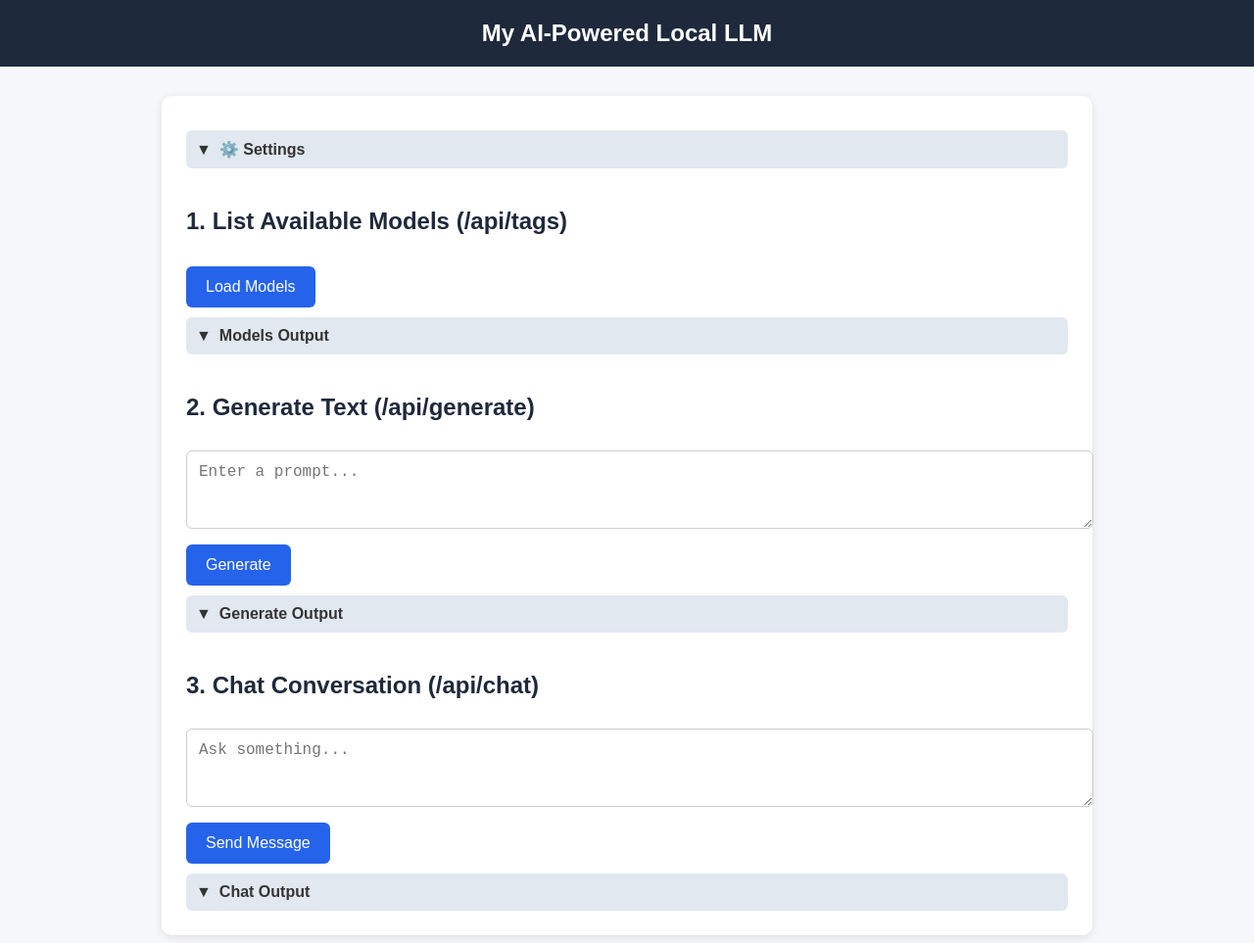
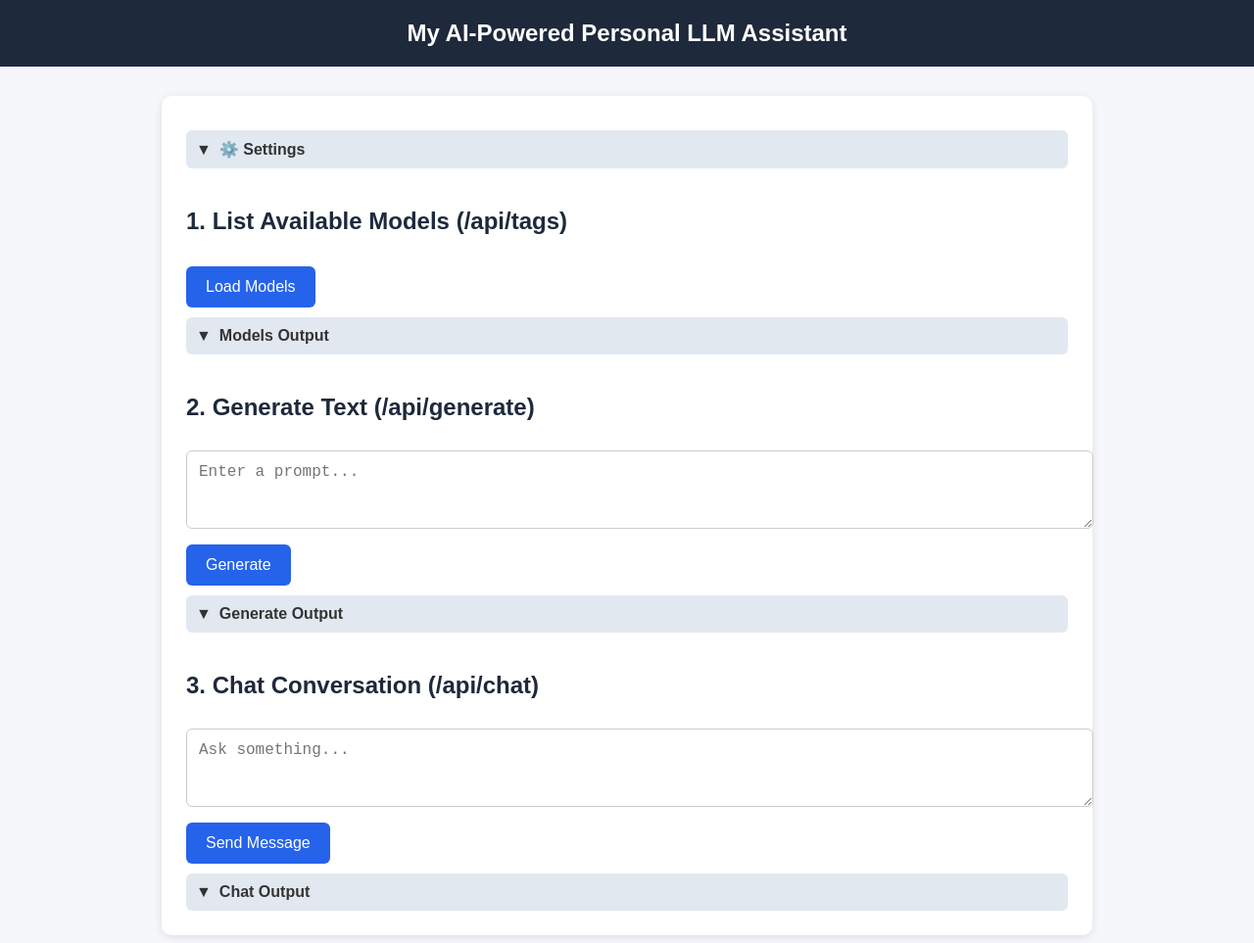
Before and after one commit to voiceofpanky/ollma-qwen, a website: page public/index.html in a window 1280 px wide. Shown: the top 963 px of the page at 98% size. Drawn offline with Linux system fonts and the light colour scheme.

```diff
--- a/public/index.html
+++ b/public/index.html
@@ -2,7 +2,7 @@
 <html lang="en">
 <head>
   <meta charset="UTF-8" />
-  <title>My AI Powered Local LLM</title>
+  <title>My AI-Powered Personal LLM Assistant</title>
 
   <style>
     body {
@@ -234,7 +234,7 @@
 
 <body>
 
-<header>My AI-Powered Local LLM</header>
+<header>My AI-Powered Personal LLM Assistant</header>
 
 <div class="container">
 
```
